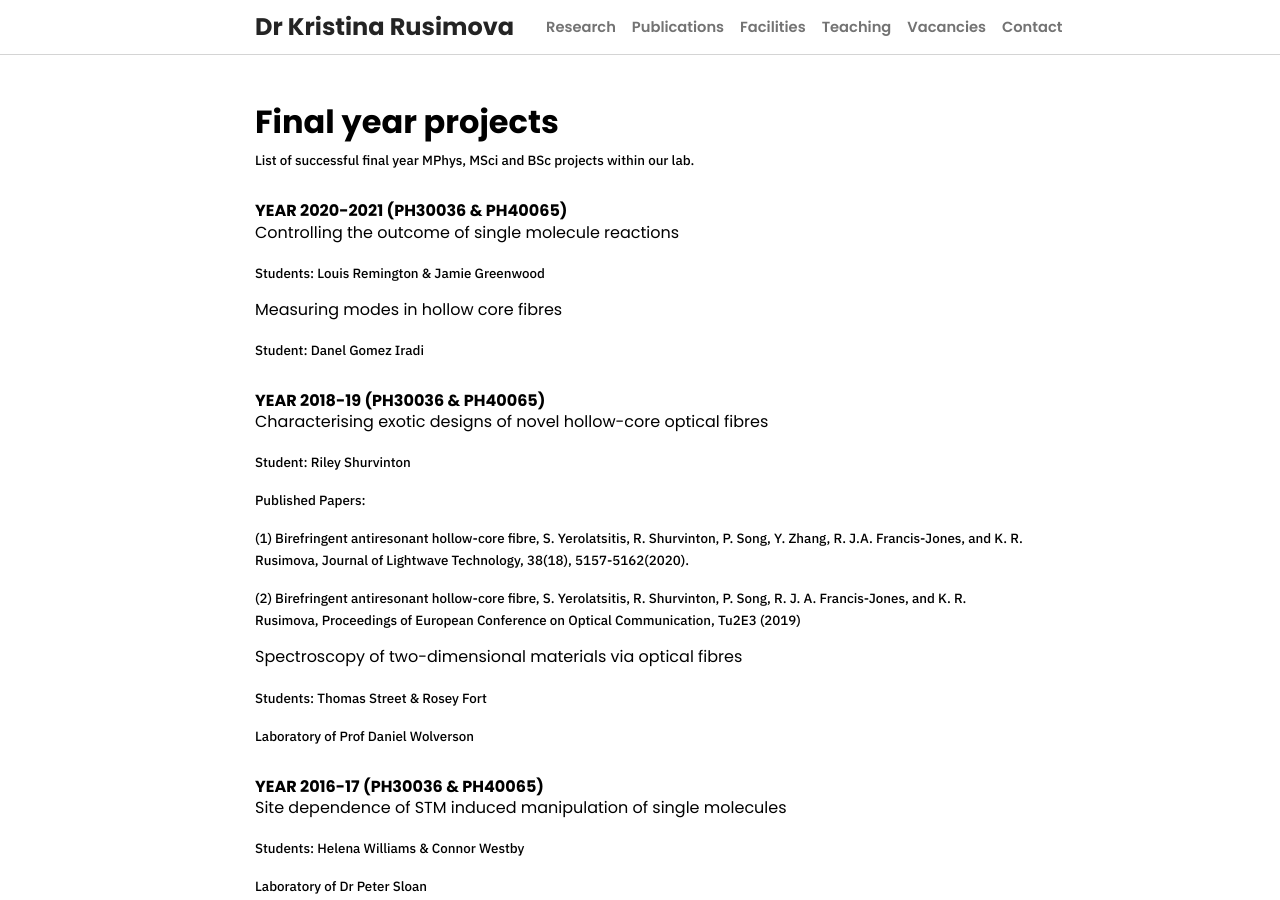
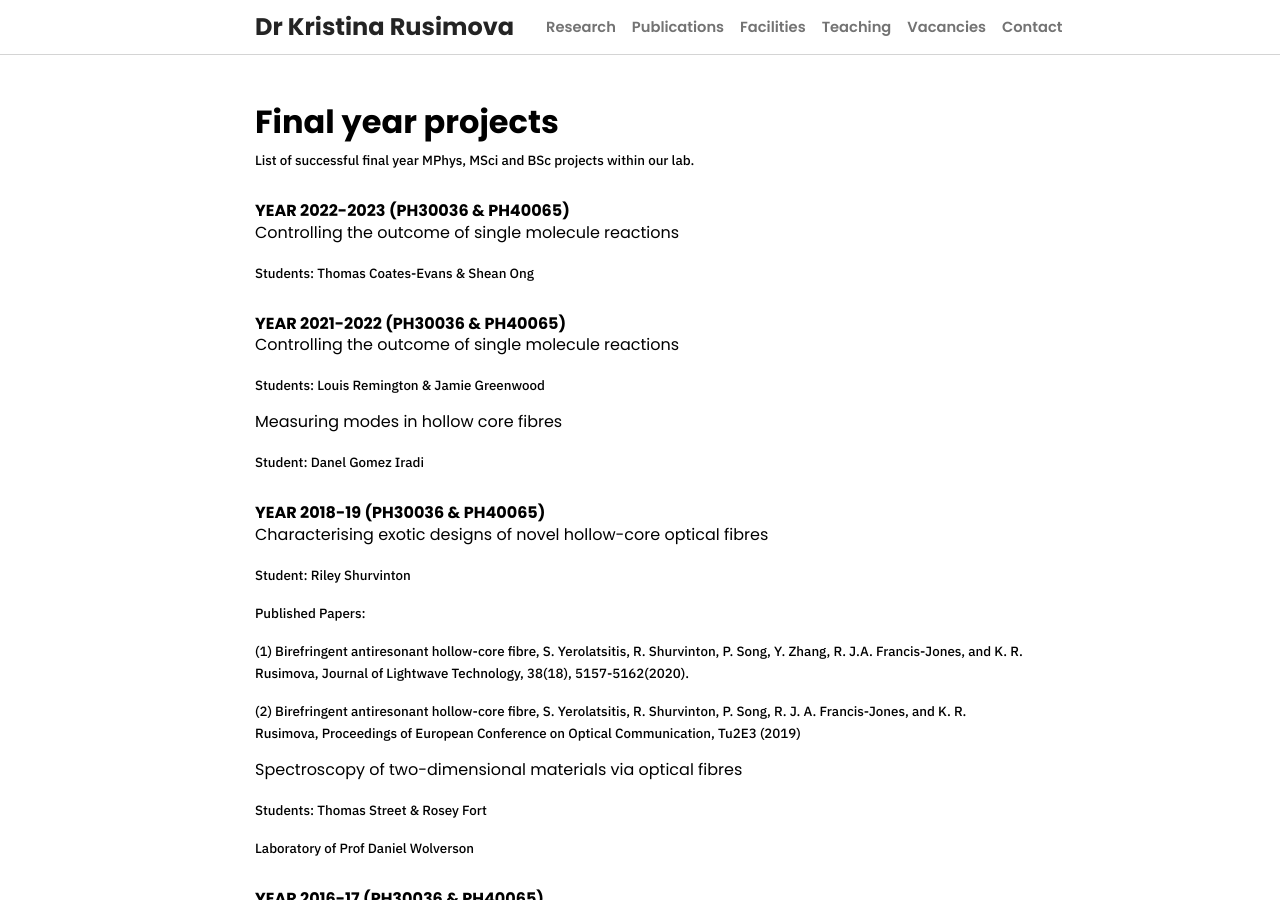
Before and after one commit to kristinarusimova/kristinarusimova.github.io, a Jekyll site: the page built from _teaching/mphys.md, in a window 1280 px wide and 900 px high. Built offline with Jekyll 4.4.1, drawn with Linux system fonts in a browser that asks for light colours; nearby versions of some CDN libraries; a style sheet for code colours, icons or effects is not loaded.

Commit message:
Update mphys.md

```diff
--- a/_teaching/mphys.md
+++ b/_teaching/mphys.md
@@ -6,16 +6,22 @@ description: >
 location: University of Bath
 years: 2014-
 ---
+### YEAR 2022-2023 (PH30036 & PH40065)
 
-### YEAR 2020-2021 (PH30036 & PH40065)
+#### Controlling the outcome of single molecule reactions
+
+**Students: Thomas Coates-Evans & Shean Ong**
+
+<!--- Much of modern science is built upon our ability not just to “see”, but to “touch” and even “move” individual atoms and molecules. At the heart of this capability is the scanning tunnelling microscope (STM). The original experiments that pioneered atomic manipulation some thirty years ago simply pushed or pulled atoms with the STM tip to spell out atomic adverts, or create quantum corrals. At Bath, we perform manipulation experiments which use the tunnelling electrons from the STM tip to invoke a molecular excitation. It is the natural evolution of the excited molecular state that leads to the final reaction outcome, and so controlling that reaction outcome has not yet been possible.
+
+We recently showed that the STM tip can quench the lifetime of the excited state of molecules inside the STM tunnel junction. Your task will be to push these experiments even further and demonstrate that we can controllably influence the outcome of electron induced molecular reactions. You will use an ultrahigh vacuum STM to perform automated molecular manipulation experiments. Your aim will be not only to detect whether a manipulation event happened or not, but also to measure what happened and how. By investigating the branching ratio of different reaction outcomes as a function of manipulation parameters, you will check if the reaction outcome can be influenced by the manipulation process itself. --->
+
+
+### YEAR 2021-2022 (PH30036 & PH40065)
 
 #### Controlling the outcome of single molecule reactions
 
 **Students: Louis Remington & Jamie Greenwood**
-
-<!--- Much of modern science is built upon our ability not just to “see”, but to “touch” and even “move” individual atoms and molecules. At the heart of this capability is the scanning tunnelling microscope (STM). The original experiments that pioneered atomic manipulation some thirty years ago simply pushed or pulled atoms with the STM tip to spell out atomic adverts, or create quantum corrals. At Bath, we perform manipulation experiments which use the tunnelling electrons from the STM tip to invoke a molecular excitation. It is the natural evolution of the excited molecular state that leads to the final reaction outcome, and so controlling that reaction outcome has not yet been possible.
-
-We recently showed that the STM tip can quench the lifetime of the excited state of molecules inside the STM tunnel junction. Your task will be to push these experiments even further and demonstrate that we can controllably influence the outcome of electron induced molecular reactions. You will use an ultrahigh vacuum STM to perform automated molecular manipulation experiments. Your aim will be not only to detect whether a manipulation event happened or not, but also to measure what happened and how. By investigating the branching ratio of different reaction outcomes as a function of manipulation parameters, you will check if the reaction outcome can be influenced by the manipulation process itself. --->
 
 #### Measuring modes in hollow core fibres
 
```
